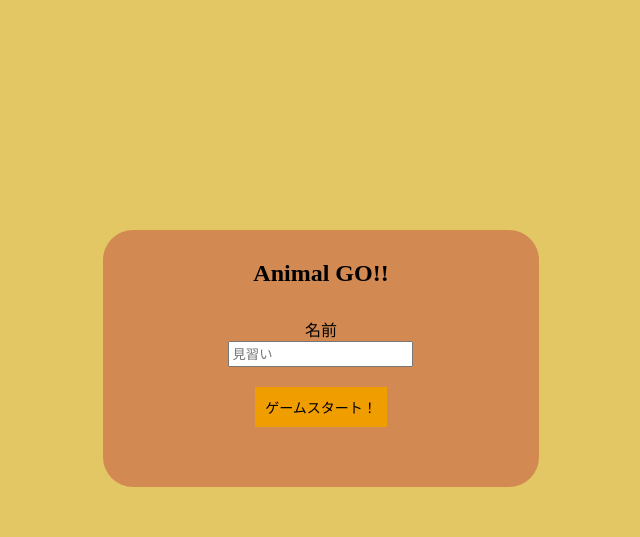
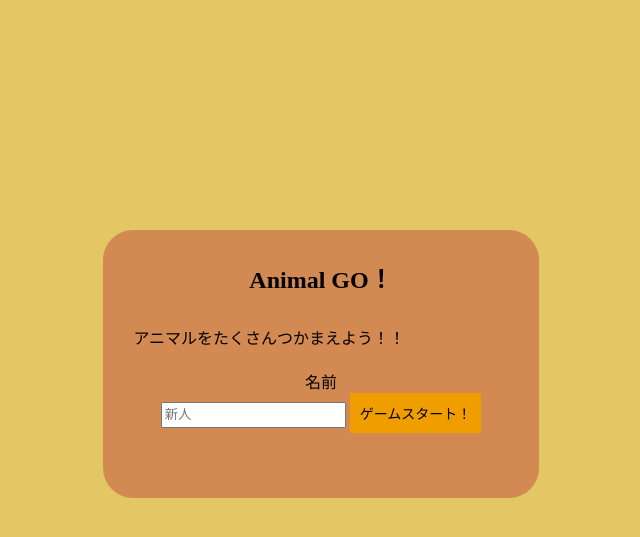
Before and after one commit to Kazunari-Ishikawa/animalgo, a PHP site: page / in a window 1280 px wide. Shown: the top 537 px of the page, without its empty margins (319-959 px from the left). Run offline with PHP 8.4, Linux system fonts and the light colour scheme.

Commit message:
タイトル画面修正

```diff
--- a/index.php
+++ b/index.php
@@ -105,16 +105,17 @@ debug('SESSION:'.print_r($_SESSION, true));
     <meta name="viewport" content="width=device-width, initial-scale=1.0" />
     <meta http-equiv="X-UA-Compatible" content="ie=edge" />
     <link rel="stylesheet" href="style.css" />
-    <title>Animal GO!!</title>
+    <title>Animal GO！</title>
   </head>
   <body>
   <?php if (empty($_SESSION)) { ?>
     <section id="START">
       <div  class="container">
-        <h1>Animal GO!!</h1>
+        <h1>Animal GO！</h1>
+        <p>アニマルをたくさんつかまえよう！！</p>
         <form action="" method="POST" class="start-form">
           <p>名前</p>
-          <input type="text" name="name" class="set-name" placeholder="見習い">
+          <input type="text" name="name" class="set-name" placeholder="<?php echo $human->getName(); ?>">
           <input type="submit" name="start" value="ゲームスタート！" />
         </form>
       </div>
@@ -163,7 +164,6 @@ debug('SESSION:'.print_r($_SESSION, true));
             <?php } else { ?>
               <form action="" method="post" class="main-form">
                 <input type="submit" name="next" value="進む" class="non-bottom" />
-                <!-- <input type="submit" name="show" value="一覧をみる"class="non-bottom" /> -->
                 <input type="submit" name="gameover" value="リタイア" class="non-bottom" />
               </form>
             <?php } ?>
--- a/instance.php
+++ b/instance.php
@@ -8,7 +8,7 @@ $balls = array();
 
 // インスタンス生成
 // 主人公：名前、体力、運、各ボール保有数
-$human = new Human('見習い', 300, 55, 5, 3, 2);
+$human = new Human('新人', 300, 55, 5, 3, 2);
 
 // アニマル：名前、画像、抵抗力（MAX100）、反撃力、レア度、捕獲ポイント
 $animals[] = new Animal('サル', 'saru.png', 30, mt_rand(30, 50), 70, 30);
--- a/style.css
+++ b/style.css
@@ -30,9 +30,10 @@ body {
 }
 #START h1 {
   text-align: center;
+  margin-bottom: 30px;
 }
 .start-form {
-  margin: 30px;
+  margin: 20px;
   text-align: center;
 }
 .start-form input[type="submit"] {
```
